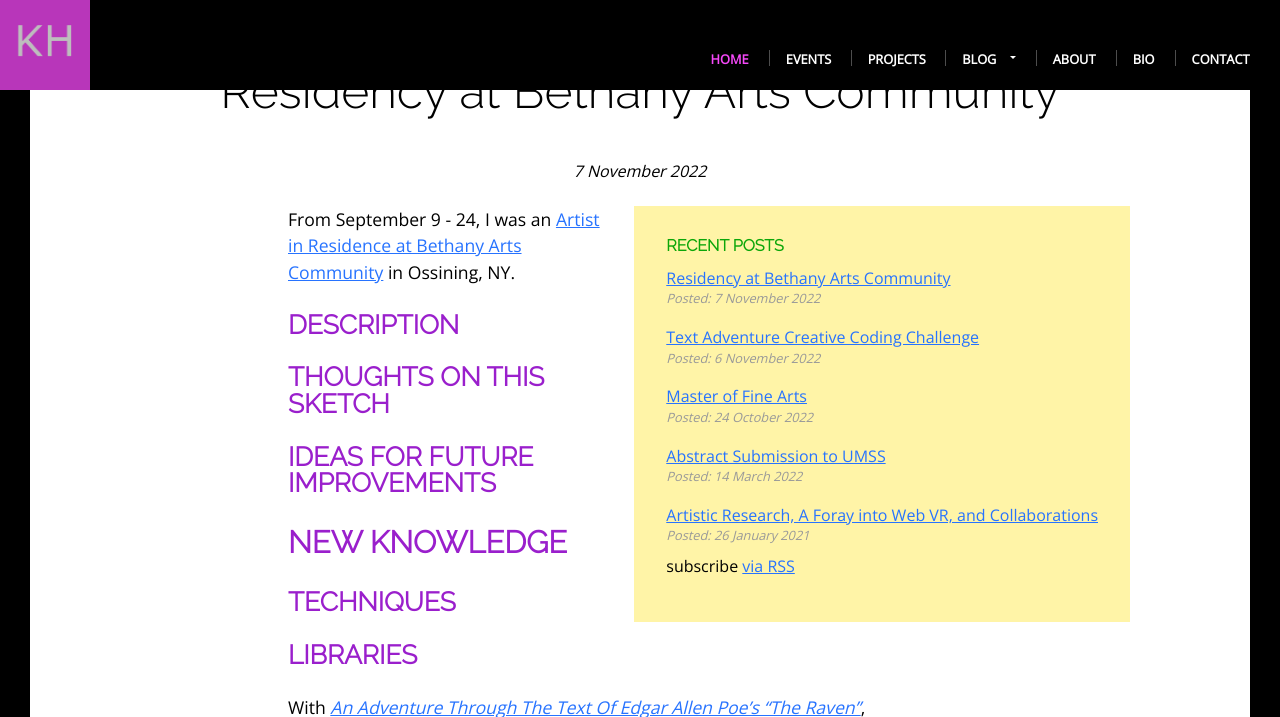
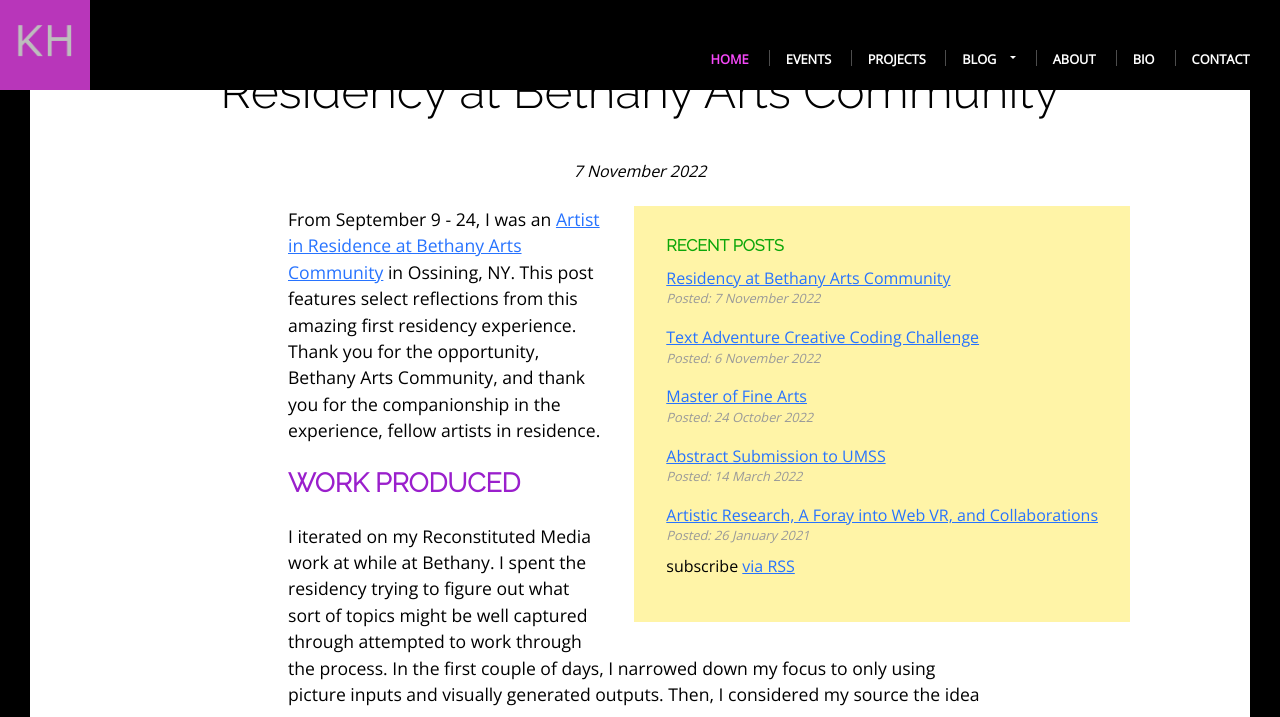
Before and after one commit to khoeger/khoeger.github.io, a Jekyll site: the page built from _posts/2022-11-7-FallResidencyBethanyArtsCommunity.markdown, in a window 1280 px wide and 900 px high, scrolled down 473 px, cut to the strip 0-717 px from the top of the window. Built offline with Jekyll 4.4.1, drawn with Linux system fonts in a browser that asks for light colours; some of the changed text lies outside the part shown.

Commit message:
Continue to add written description about BAC

```diff
--- a/_posts/2022-11-7-FallResidencyBethanyArtsCommunity.markdown
+++ b/_posts/2022-11-7-FallResidencyBethanyArtsCommunity.markdown
@@ -2,32 +2,31 @@
 layout: post
 title:  Residency at Bethany Arts Community
 date:   2022-11-07 15:00:00 +0500
-categories: art artist artistResidency bethanyArtsCommunity bethanyArtsCommunityFall2022 creativeCode code networking NewYork Ossining processing reconstituedMedia residency Westchester
-postHero: /assets/img/2022/11/raven_text_adventure.jpg
-event-tag: 20222206WCCC
+categories: art artist artistResidency bethanyArtsCommunity bethanyArtsCommunityFall2022 creativeCode code networking NewYork Ossining processing reconstitutedMedia residency Westchester
+postHero: /assets/img/2022/11/bac_header.jpg
+event-tag: 202209BAC
+project-tag: reconstitutedMedia
 postFooter:
 published: true
 ---
 
 From September 9 - 24, I was an [Artist in Residence at Bethany Arts Community](https://bethanyarts.org/residencies/fall-residency-2022/) in Ossining, NY.
+This post features select reflections from this amazing first residency experience.
+Thank you for the opportunity, Bethany Arts Community, and thank you for the companionship in the experience, fellow artists in residence.
+
+### Work Produced
+I iterated on my Reconstituted Media work at while at Bethany.
+I spent the residency trying to figure out what sort of topics might be well captured through attempted to work through the process.
+In the first couple of days, I narrowed down my focus to only using picture inputs and visually generated outputs.
+Then, I considered my source the idea
+<iframe src="https://player.vimeo.com/video/760010006?h=3af105e9ad" width="640" height="564" frameborder="0" allow="autoplay; fullscreen" allowfullscreen></iframe>
+#### Learned During Residency From Work Produced
 
 
-### Description
+### Other Artists
+
+#### Learned From Other Artists
 
 
-### Thoughts on this Sketch
-
-
-### Ideas for Future Improvements
-
-## New Knowledge
-
-### Techniques
-
-
-### Libraries
 With
 [*An Adventure Through The Text Of Edgar Allen Poe's "The Raven"*](https://editor.p5js.org/KatarinaHoeger/full/NU3Q08JPd),
-
-
-<iframe src="https://editor.p5js.org/KatarinaHoeger/full/NU3Q08JPd"  width="650" height="800"></iframe>
```
